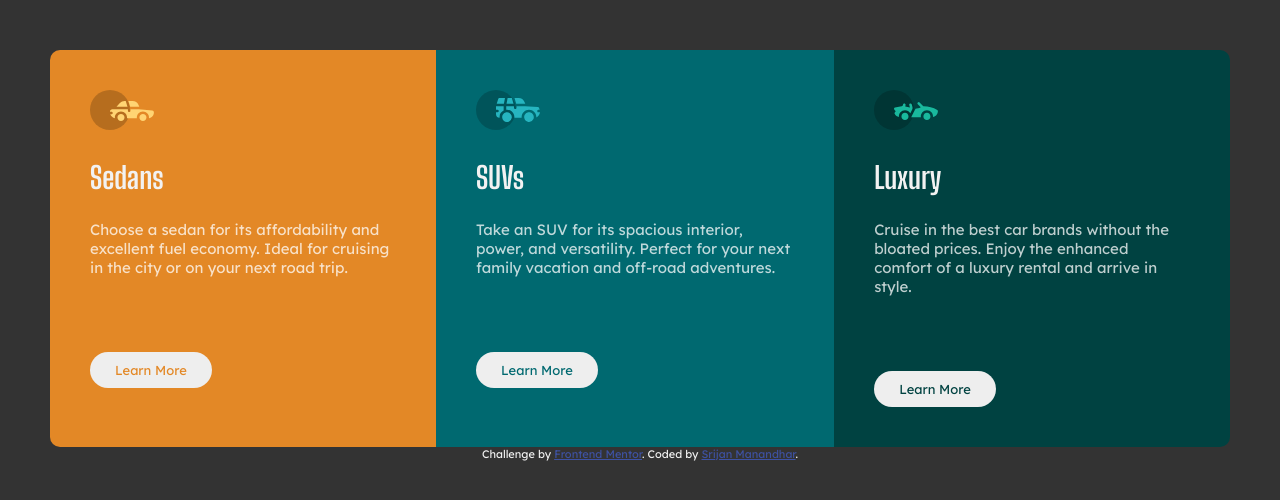
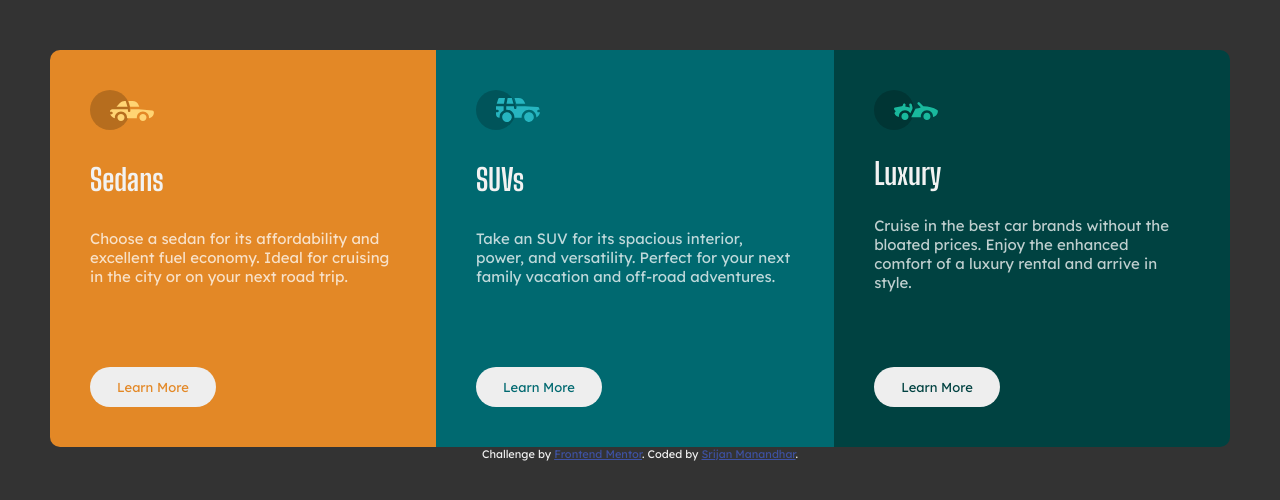
Before and after one commit to srijan-srijan/FM-3-column-card-preview, a plain HTML site: page index.html in a window 1280 px wide. Drawn offline with Linux system fonts and the light colour scheme.

Commit message:
Fixed dynamic text height issue

```diff
--- a/style.css
+++ b/style.css
@@ -35,10 +35,15 @@ body {
 
 .cards .card {
   padding: 40px;
+  display: flex;
+  flex-direction: column;
+  justify-content: space-between;
 }
 
 .cards .card img {
   margin-bottom: 25px;
+  display: inline-block;
+  align-self: flex-start;
 }
 
 .cards .card .heading {
@@ -55,10 +60,18 @@ body {
 
 .cards .card .my-btn {
   background-color: #eee;
-  display: inline-block;
   padding: 10px 25px;
   border-radius: 20px;
   font-size: 13px;
+  border: 2px solid transparent;
+  align-self: flex-start;
+}
+
+.cards .card .my-btn:hover {
+  background-color: transparent;
+  cursor: pointer;
+  color: #eee;
+  border: 2px solid #eee;
 }
 
 .card.first {
```
